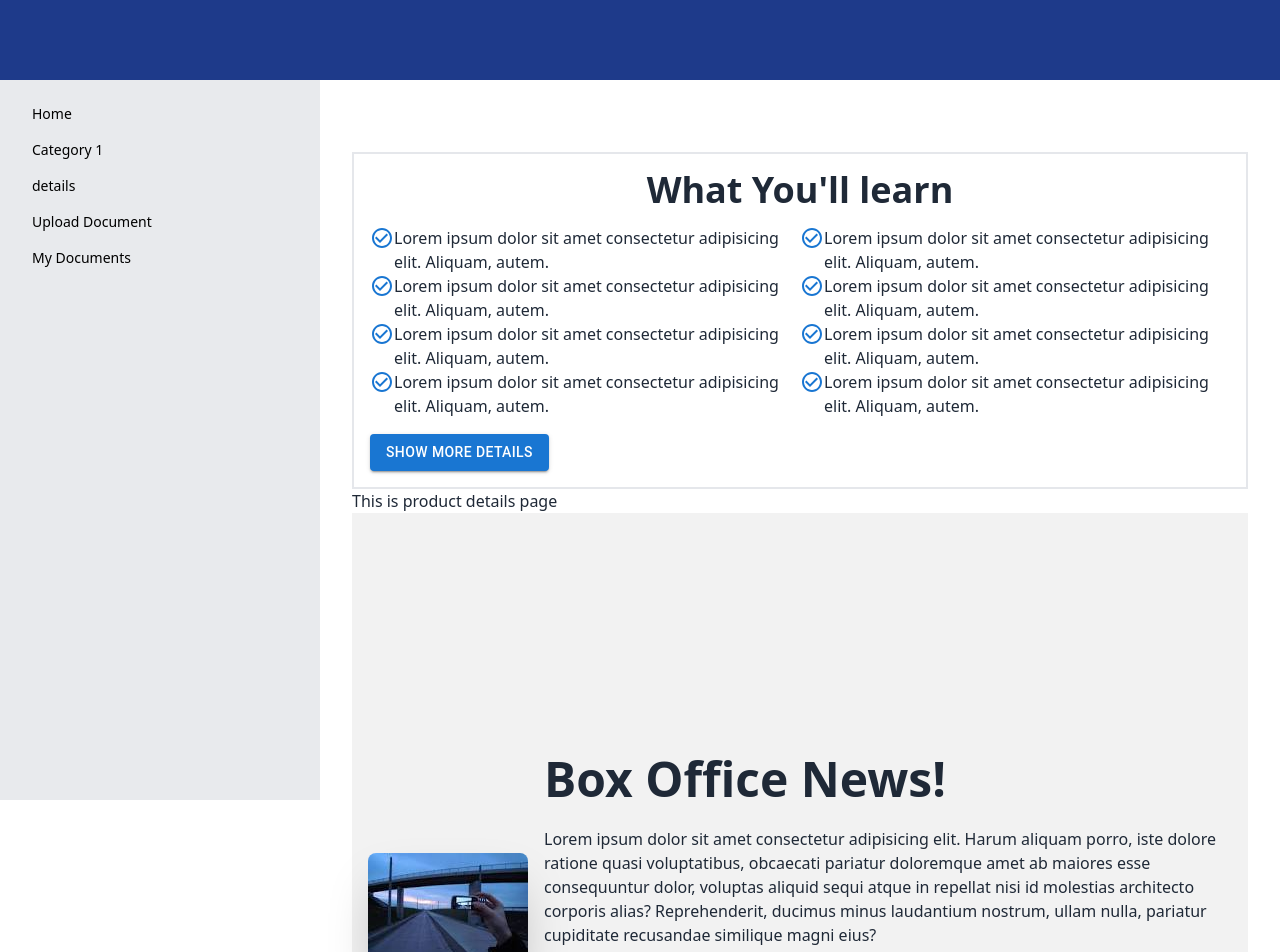
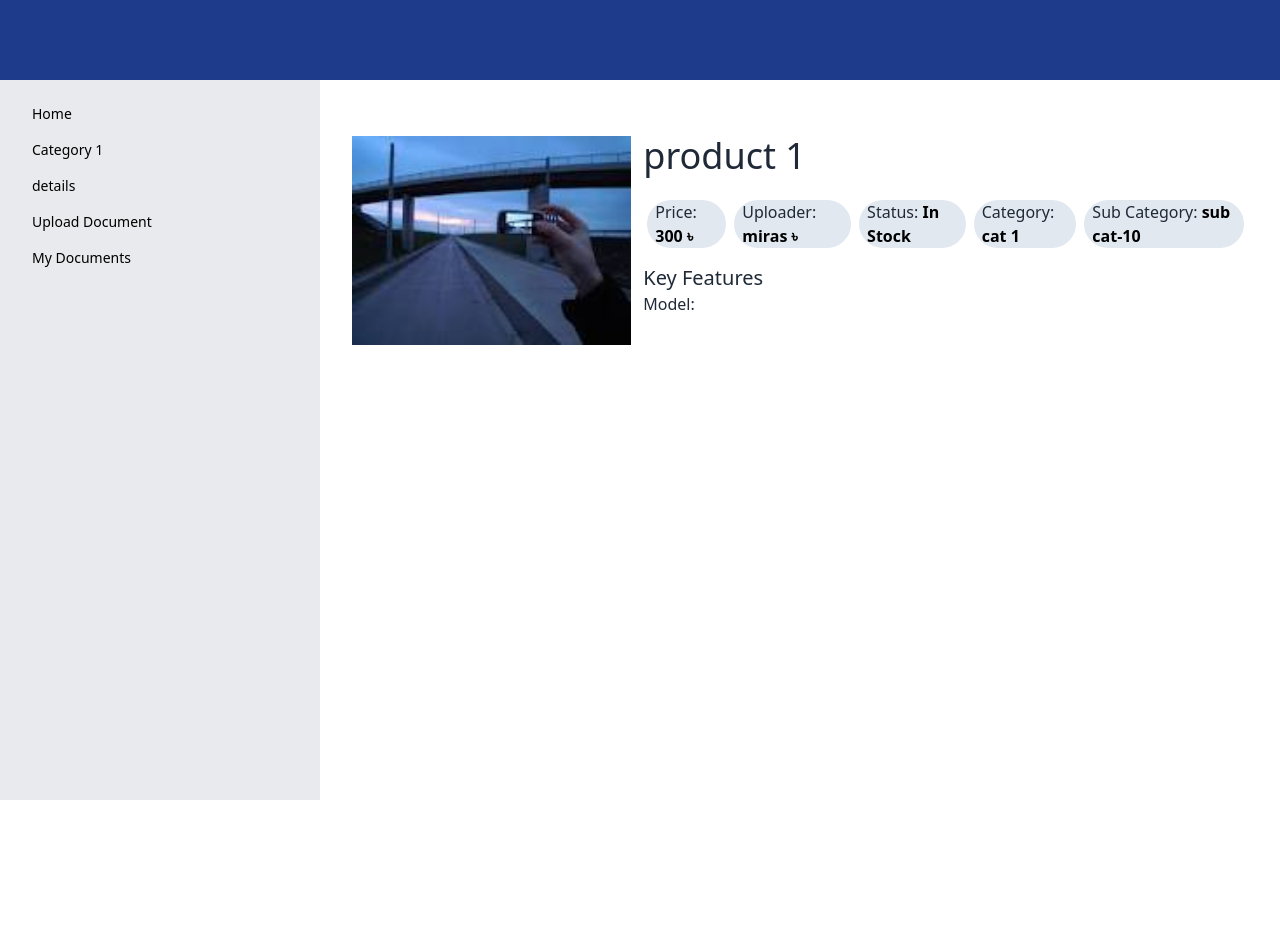
Before and after one commit to Asadullah246/drive, a React (Vite) app: page /details in a window 1280 px wide. Shown: the top 952 px of the page. After the commit the page ends 800 px from the top, so only its background shows below. Built offline with nearby package versions, Linux system fonts and the light colour scheme.

Commit message:
product page update

```diff
--- a/src/pages/home/ProductDetails.jsx
+++ b/src/pages/home/ProductDetails.jsx
@@ -4,29 +4,53 @@ import image from "../../assets/CardImage/download.jpg"
 import { Rating } from "@mui/material";
 import { useState } from 'react';
 import { LoadingButton } from '@mui/lab';
+import testImage from "../../assets/CardImage/download.jpg";
+
+const data =
+{
+    id: 1,
+    name: "product 1",
+    category: "cat 1",
+    sub_category: "sub cat-10",
+    sub_sub_category: "sub sub cat-1",
+    price: 300,
+    uploader: "miras",
+    description: "this is a test product",
+    review: [],
+    image: testImage,
+    learning_subject: [],
+    total_view: 10,
+
+    // ami add korlam
+    regular_price: 500,
+    status: 'In Stock',
+}
+
+
 
 const ProductDetails = () => {
     const [value, setValue] = useState(2);
+
     return (
-        <div>
-            <LearningDetails />
-            <h2>This is product details page</h2>
-            <div className="hero min-h-screen bg-base-200">
-                <div className="hero-content flex-col lg:flex-row">
-                    <img src={image} className="max-w-sm rounded-lg shadow-2xl" />
+        <div className='max-w-75vh'>
+            {/* <LearningDetails /> */}
+            <div>
+                <div className='flex'>
                     <div>
-                        <h1 className="text-5xl font-bold">Box Office News!</h1>
-                        <p className="py-6">Lorem ipsum dolor sit amet consectetur adipisicing elit. Harum aliquam porro, iste dolore ratione quasi voluptatibus, obcaecati pariatur doloremque amet ab maiores esse consequuntur dolor, voluptas aliquid sequi atque in repellat nisi id molestias architecto corporis alias? Reprehenderit, ducimus minus laudantium nostrum, ullam nulla, pariatur cupiditate recusandae similique magni eius?</p>
-                        <Rating name="read-only" value={value} readOnly
-                        // onChange={(event, newValue) => {
-                        //     setValue(newValue);
-                        // }}
-                        />
-                        <p>Lates Update: 3/2023</p>
-                        <div className="flex mt-2">
-                            <LoadingButton loading={false} variant="contained">
-                                Submit
-                            </LoadingButton>
+                        <img className='w-80 me-8' src={data.image} alt="product image" />
+                    </div>
+                    <div className='ms-3'>
+                        <h2 className='text-4xl '>{data.name}</h2>
+                        <div className='lg:flex mt-4'>
+                            <h3 className='bg-slate-200 rounded-full px-2 mx-1 mt-2'>Price: <span className='text-black font-semibold'>{data.price} ৳</span></h3>
+                            <h3 className='bg-slate-200 rounded-full px-2 mx-1 mt-2'>Uploader: <span className='text-black font-semibold'>{data.uploader} ৳</span></h3>
+                            <h3 className='bg-slate-200 rounded-full px-2 mx-1 mt-2'>Status: <span className='text-black font-semibold'>{data.status}</span></h3>
+                            <h3 className='bg-slate-200 rounded-full px-2 mx-1 mt-2'>Category: <span className='text-black font-semibold'>{data.category}</span></h3>
+                            <h3 className='bg-slate-200 rounded-full px-2 mx-1 mt-2'>Sub Category: <span className='text-black font-semibold'>{data.sub_category}</span></h3>
+                        </div>
+                        <div className='mt-4'>
+                            <h2 className='text-xl'>Key Features</h2>
+                            <p>Model: </p>
                         </div>
                     </div>
                 </div>
```
